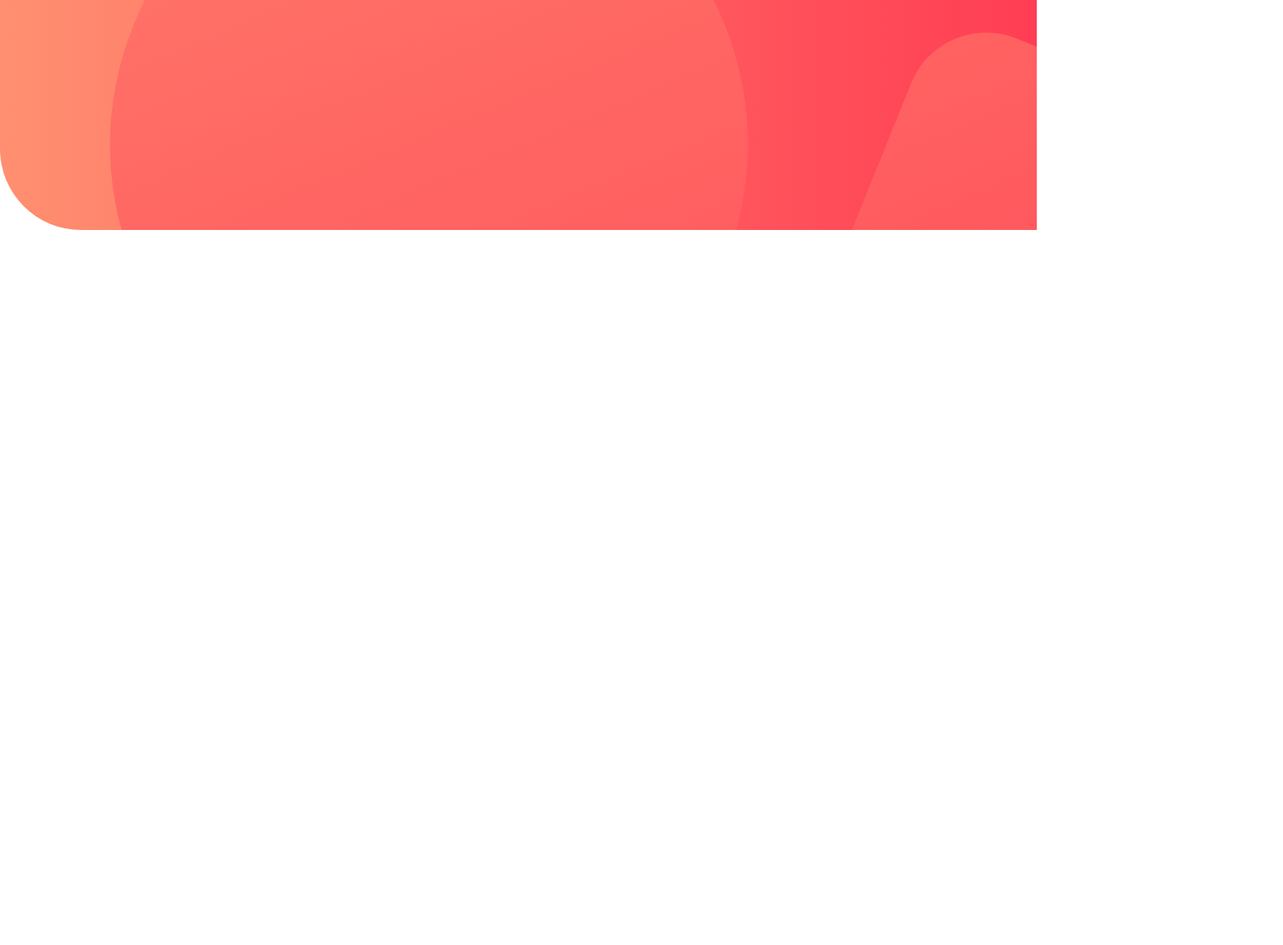
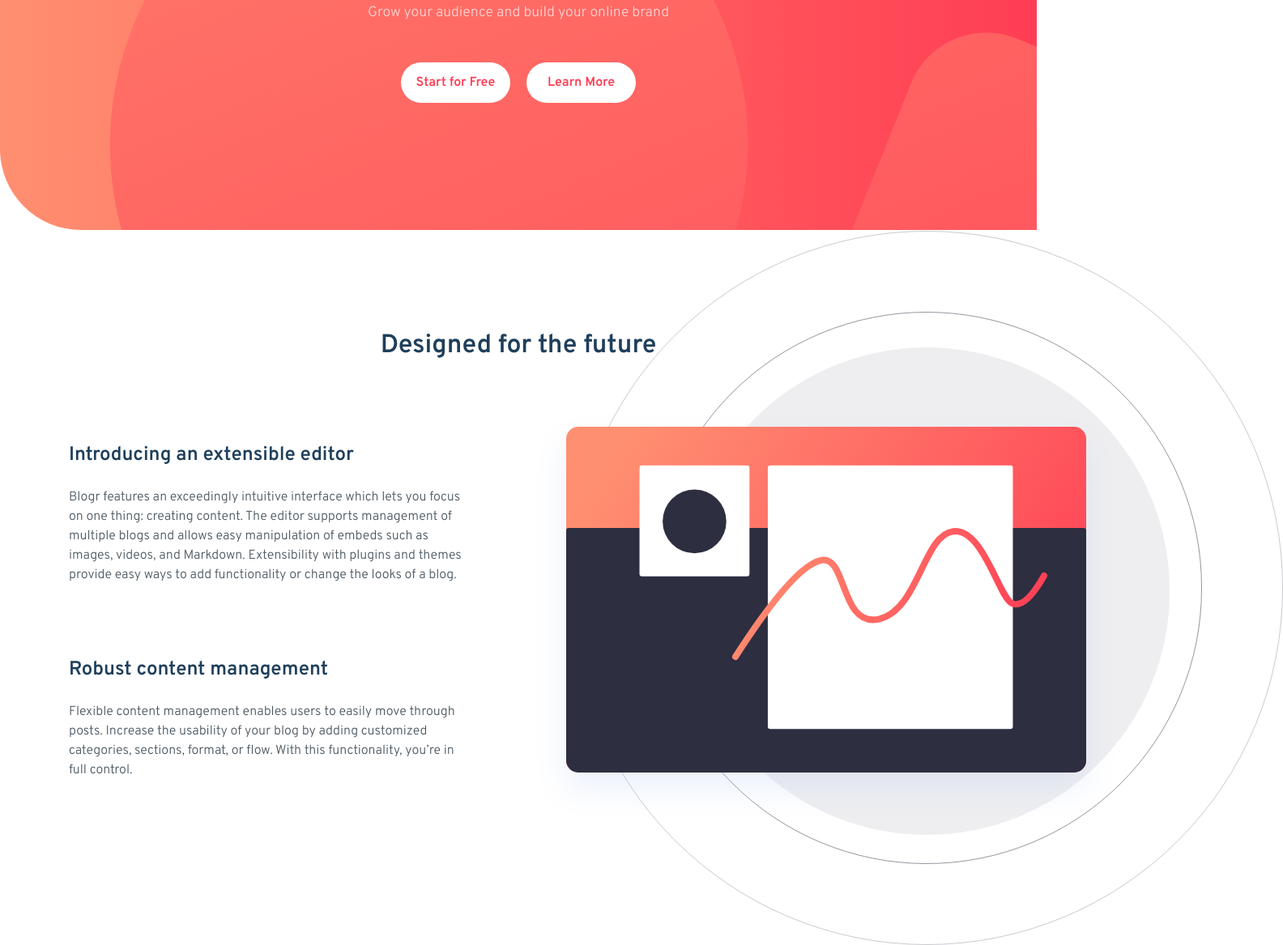
Before and after one commit to m4tut/blogr_landing_page_main, a plain HTML site: page index.html in a window 1280 px wide. Shown: the part 316-1483 px from the top of the page at 81% size, 1584 px wide, since content can reach past the window. Before the commit the page ends 800 px from the top, so only its background shows below. Drawn offline with Linux system fonts and the light colour scheme.

Commit message:
ready section designed

```diff
--- a/index.html
+++ b/index.html
@@ -74,35 +74,44 @@
                         </div>
                     </nav>
 
-                    <div class="btn">
+                    <div class="btn_block">
                         <button id="login" name="login">Login</button>
-                        <button id="signUp" name="signUp">Sing Up</button>
+                        <button id="signUp" class="btn-red" name="signUp">Sing Up</button>
                     </div>
                 </div>
             </header>
 
+            <div class="additional_header">
+                <h1 class="additional_title">A modern publishing platform</h1>
+                <p class="additional_text">Grow your audience and build your online brand</p>
+                <div class="btn_block center mt-50">
+                    <button class="btn-red btn-additional_header" name="startForFree">Start for Free</button>
+                    <button class="btn-red btn-additional_header" name="learnMore">Learn More</button>
+                </div>
+            </div>
 
+            <section class="designed">
+                <h2 class="designed_title">Designed for the future</h2>
+                <div class="content_text">
+                    <h3 class="section_title">Introducing an extensible editor</h3>
+                    <p class="section_text">
+                        Blogr features an exceedingly intuitive interface which lets you focus on one thing:
+                        creating content. The editor supports management of multiple blogs and allows easy
+                        manipulation of embeds such as images, videos, and Markdown. Extensibility with
+                        plugins and themes provide easy ways to add functionality or change the looks of a
+                        blog.
+                    </p>
+                    <h3 class="section_title">Robust content management</h3>
+                    <p class="section_text">
+                        Flexible content management enables users to easily move through posts. Increase the
+                        usability of your blog by adding customized categories, sections, format, or flow.
+                        With this functionality, you’re in full control.
+                    </p>
+                </div>
+            </section>
+            <!-- section designed -->
         </div>
         <!--
-
-  A modern publishing platform
-  Grow your audience and build your online brand
-
-  Start for Free
-  Learn More
-
-  Designed for the future
-
-  Introducing an extensible editor
-  Blogr features an exceedingly intuitive interface which lets you focus on one thing: creating content.
-  The editor supports management of multiple blogs and allows easy manipulation of embeds such as images,
-  videos, and Markdown. Extensibility with plugins and themes provide easy ways to add functionality or
-  change the looks of a blog.
-
-  Robust content management
-  Flexible content management enables users to easily move through posts. Increase the usability of your blog
-  by adding customized categories, sections, format, or flow. With this functionality, you’re in full control.
-
   State of the Art Infrastructure
   With reliability and speed in mind, worldwide data centers provide the backbone for ultra-fast connectivity.
   This ensures your site will load instantly, no matter where your readers are, keeping your site competitive.
--- a/style/style.css
+++ b/style/style.css
@@ -5,7 +5,7 @@
     /* ### Primary */
     --lightRed: hsl(356, 100%, 66%); /* (CTA text) */
     --veryLightRed: hsl(355, 100%, 74%); /* (CTA hover background) */
-    --VeryDarkBlue: hsl(208, 49%, 24%); /* (headings) */
+    --veryDarkBlue: hsl(208, 49%, 24%); /* (headings) */
 
     /* ### Neutral */
     --white: hsl(0, 0%, 100%); /* (text) */
@@ -38,6 +38,7 @@
 body {
     font-size: 16px;
     color: var(--white);
+    overflow-x: hidden;
 }
 
 button {
@@ -185,7 +186,7 @@ button {
 }
 
 /* work btn right */
-.btn {
+.btn_block {
     display: flex;
     align-items: center;
 }
@@ -206,7 +207,61 @@ button {
     opacity: 1;
 }
 
-#signUp {
+/* additional header */
+.additional_header {
+    text-align: center;
+    margin-top: 130px;
+}
+
+.additional_title {
+    font-family: var(--fontOverpass);
+    font-size: 3rem;
+}
+
+.additional_text {
+    font-family: var(--fontOverpass);
+    font-size: 1.1rem;
+    margin: 20px 0;
+    opacity: 0.7;
+}
+
+.btn-additional_header {
+    font-family: var(--fontOverpass);
+    font-weight: 600;
+    margin: 0 10px;
+}
+
+/* section designed */
+.designed {
+    margin-top: 280px;
+    position: relative;
+}
+
+.designed::after {
+    content: '';
+    width: 925px;
+    height: 882px;
+    background-image: url(../images/illustration-editor-desktop.svg);
+
+    position: absolute;
+    top: -22%;
+    right: -35%;
+}
+
+.designed_title {
+    color: var(--veryDarkBlue);
+    font-family: var(--fontOverpass);
+    font-size: 2rem;
+    text-align: center;
+    margin-bottom: 100px;
+}
+
+.content_text {
+    width: 45%;
+}
+
+/* general */
+.btn-red {
     width: 135px;
     height: 50px;
     background-color: var(--white);
@@ -215,7 +270,31 @@ button {
     transition: color 0.3s, background 0.3s;
 }
 
-#signUp:hover {
+.btn-red:hover {
     color: var(--white);
     background-color: var(--veryLightRed);
 }
+
+.section_title {
+    color: var(--veryDarkBlue);
+    font-family: var(--fontOverpass);
+    font-size: 1.5rem;
+    margin-bottom: 25px;
+}
+
+.section_text {
+    color: var(--veryDarkGrayishBlue);
+    font-family: var(--fontOverpass);
+    line-height: 1.5rem;
+    margin-bottom: 90px;
+}
+
+/* helpers */
+.center {
+    display: flex;
+    justify-content: center;
+}
+
+.mt-50 {
+    margin-top: 50px;
+}
```
